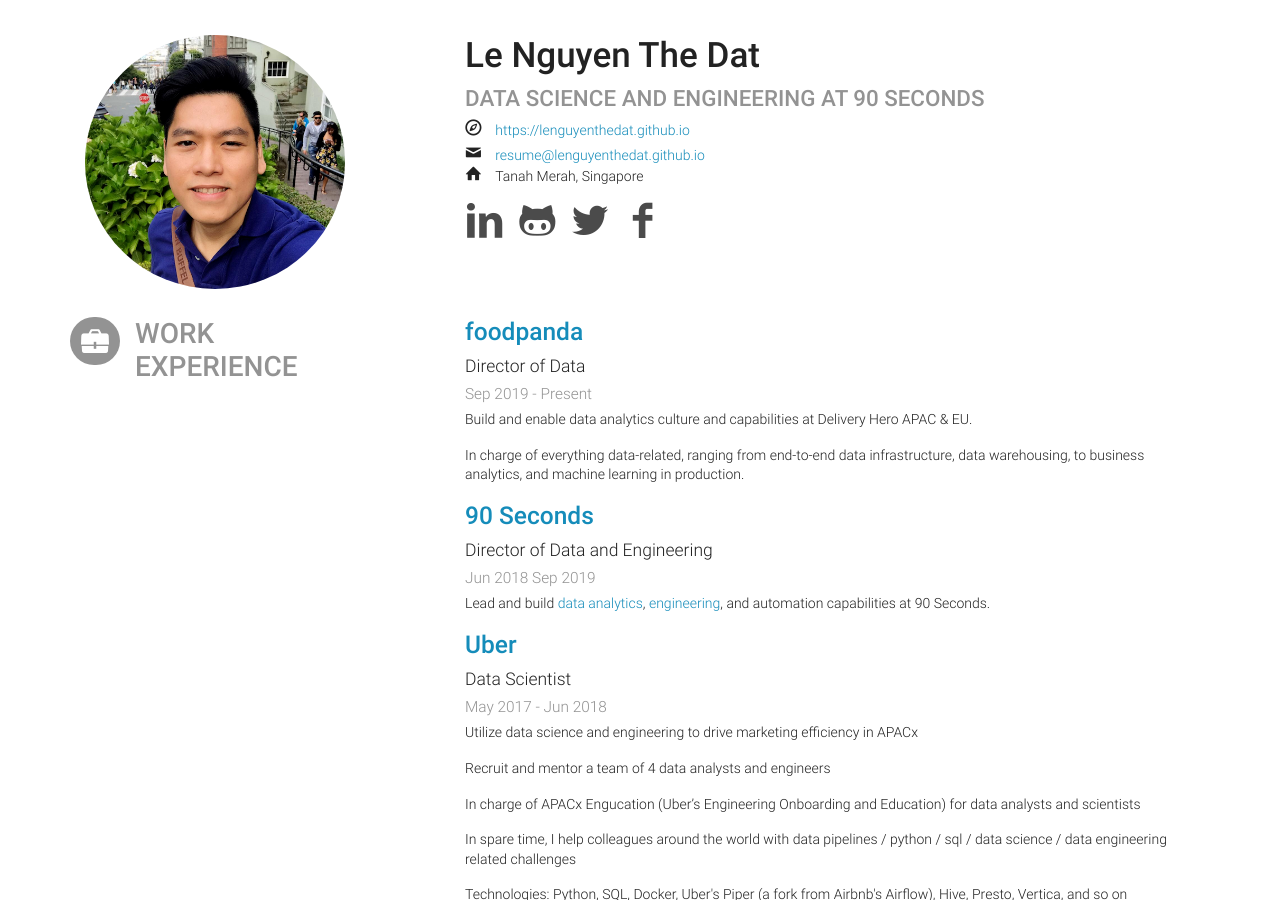
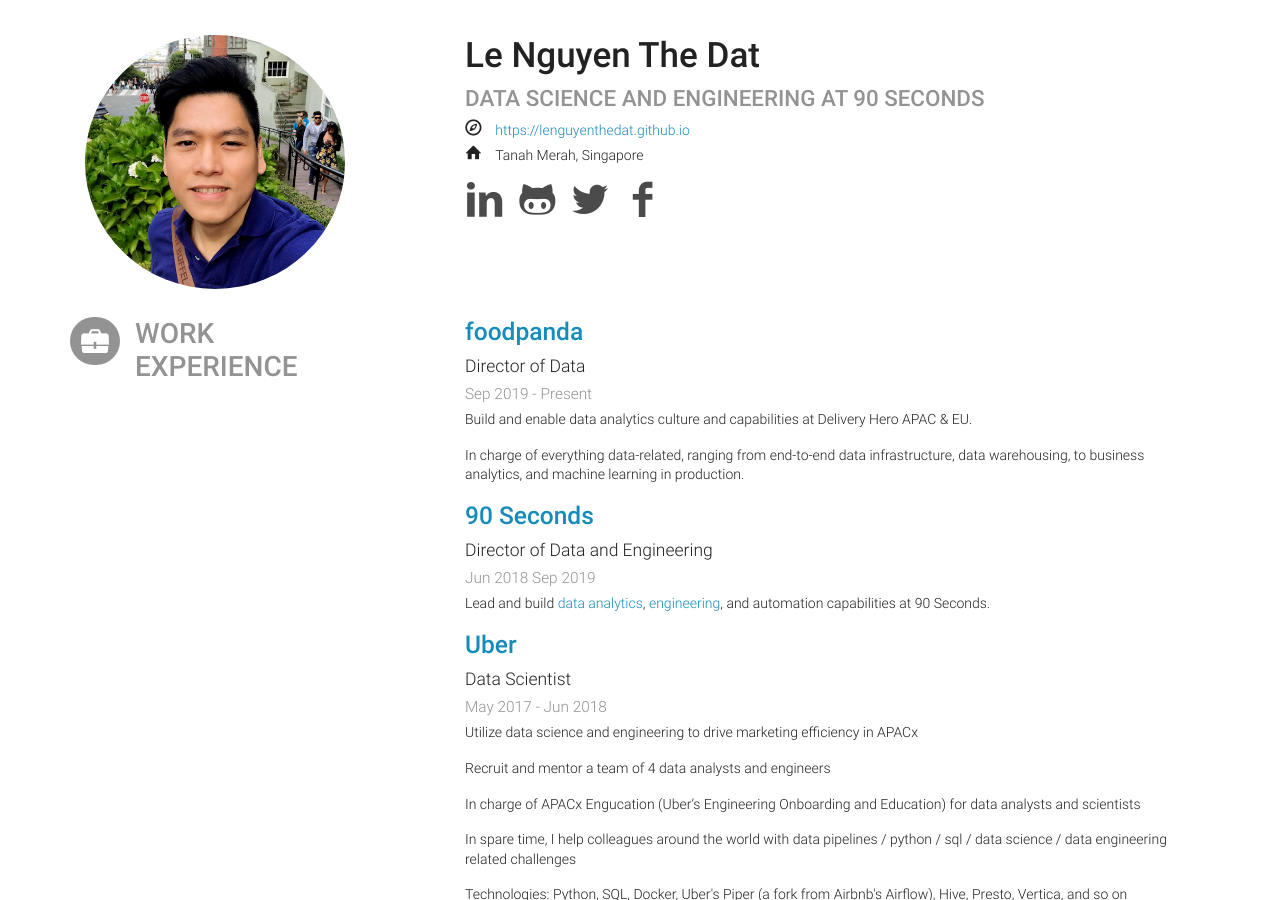
Before and after one commit to lenguyenthedat/lenguyenthedat.github.io, a Jekyll site: the page extras/resume.html, which Jekyll copies as it is, in a window 1280 px wide and 900 px high. Built offline with Jekyll 4.4.1, drawn with Linux system fonts in a browser that asks for light colours.

Commit message:
Remove email

```diff
--- a/_data/authors.yml
+++ b/_data/authors.yml
@@ -4,7 +4,6 @@
   name: Le Nguyen The Dat
   avatar: bio-photo.jpg
   bio: "Data Science and Engineering at 90 Seconds"
-  email: homepage@lenguyenthedat.github.io
   github: lenguyenthedat
   linkedin: lenguyenthedat
   twitter: lenguyenthedat
--- a/extras/resume.html
+++ b/extras/resume.html
@@ -504,10 +504,6 @@
 								<icon class="entypo-compass"></icon>
 								<a href="https://lenguyenthedat.github.io">https://lenguyenthedat.github.io</a>
 							</div>
-						<div class="email">
-							<icon class="entypo-mail"></icon>
-							<a href="mailto:resume@lenguyenthedat.github.io">resume@lenguyenthedat.github.io</a>
-						</div>
 						<section id="location">
 							<icon class="entypo-home"></icon>
 							<span class="address">
```
